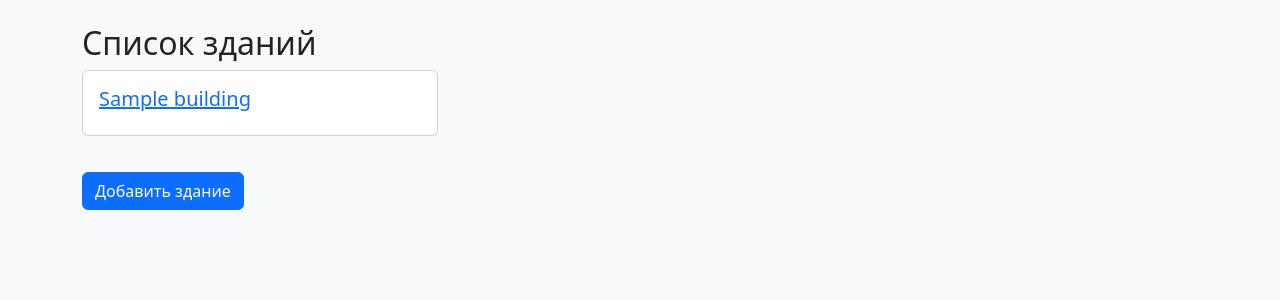
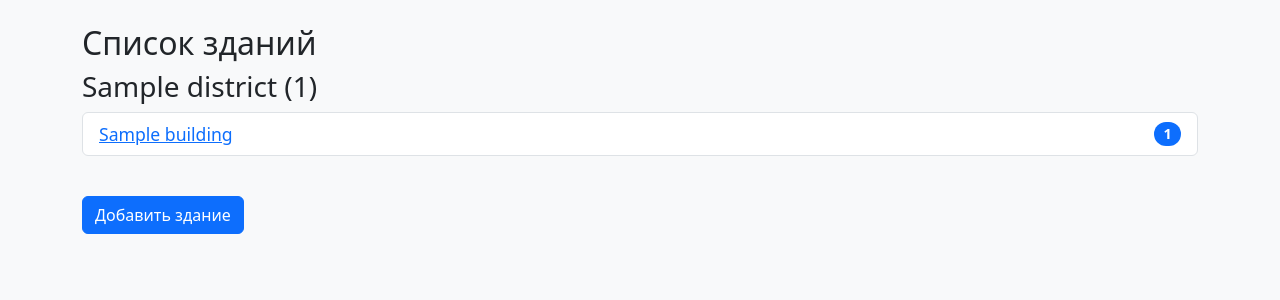
Before and after one commit to Alexej-Mich61/RTSP_Django, a Django app: page /cameras/buildings/ in a window 1280 px wide. Shown: the part 56-356 px from the top of the page. Run offline with Django 5.2, Linux system fonts and the light colour scheme; tables that the repository leaves empty hold one stand-in row (values such as "Sample post").

Commit message:
10 список зданий, просмотр камер, редактирование

```diff
--- a/cameras/templates/cameras/building_list.html
+++ b/cameras/templates/cameras/building_list.html
@@ -2,20 +2,26 @@
 {% block title %}Список зданий{% endblock %}
 {% block content %}
 <h2>Список зданий</h2>
-{% if buildings %}
-    <div class="row">
-        {% for building in buildings %}
-            <div class="col-md-4">
-                <div class="card">
-                    <div class="card-body">
-                        <h5 class="card-title">
-                            <a href="{% url 'building_detail' building.id %}">{{ building.name }}</a>
-                        </h5>
-                    </div>
-                </div>
-            </div>
-        {% endfor %}
-    </div>
+{% if district_data %}
+    {% for district_item in district_data %}
+        <h3>
+            {% if district_item.district %}
+                {{ district_item.district.name }} ({{ district_item.building_count }})
+            {% else %}
+                Без района ({{ district_item.building_count }})
+            {% endif %}
+        </h3>
+        <ul class="list-group mb-4">
+            {% for building_item in district_item.buildings %}
+                <li class="list-group-item d-flex justify-content-between align-items-center">
+                    <a href="{% url 'building_detail' building_item.building.id %}">{{ building_item.building.name }}</a>
+                    {% if building_item.camera_count %}
+                        <span class="badge bg-primary rounded-pill">{{ building_item.camera_count }}</span>
+                    {% endif %}
+                </li>
+            {% endfor %}
+        </ul>
+    {% endfor %}
 {% else %}
     <p>Здания отсутствуют.</p>
 {% endif %}
--- a/cameras/views.py
+++ b/cameras/views.py
@@ -19,8 +19,45 @@ def create_building(request):
 
 
 def building_list(request):
-    buildings = Building.objects.all()
-    return render(request, 'cameras/building_list.html', {'buildings': buildings})
+    # Получить районы с хотя бы одним зданием, отсортированные по имени
+    districts = District.objects.filter(buildings__isnull=False).distinct().order_by('name')
+    district_data = []
+
+    for district in districts:
+        buildings = Building.objects.filter(district=district).order_by('name')
+        building_count = buildings.count()
+        buildings_with_cameras = [
+            {
+                'building': building,
+                'camera_count': building.cameras.count()
+            }
+            for building in buildings
+        ]
+        district_data.append({
+            'district': district,
+            'building_count': building_count,
+            'buildings': buildings_with_cameras
+        })
+
+    # Добавить здания без района
+    no_district_buildings = Building.objects.filter(district__isnull=True).order_by('name')
+    if no_district_buildings.exists():
+        no_district_buildings_with_cameras = [
+            {
+                'building': building,
+                'camera_count': building.cameras.count()
+            }
+            for building in no_district_buildings
+        ]
+        district_data.append({
+            'district': None,
+            'building_count': no_district_buildings.count(),
+            'buildings': no_district_buildings_with_cameras
+        })
+
+    return render(request, 'cameras/building_list.html', {
+        'district_data': district_data
+    })
 
 
 def building_detail(request, building_id):
--- a/static/css/style.css
+++ b/static/css/style.css
@@ -28,3 +28,9 @@ body {
 .table .form-check {
     text-align: center;
 }
+.list-group-item {
+    font-size: 1.1rem;
+}
+.badge {
+    font-size: 0.9rem;
+}
```
